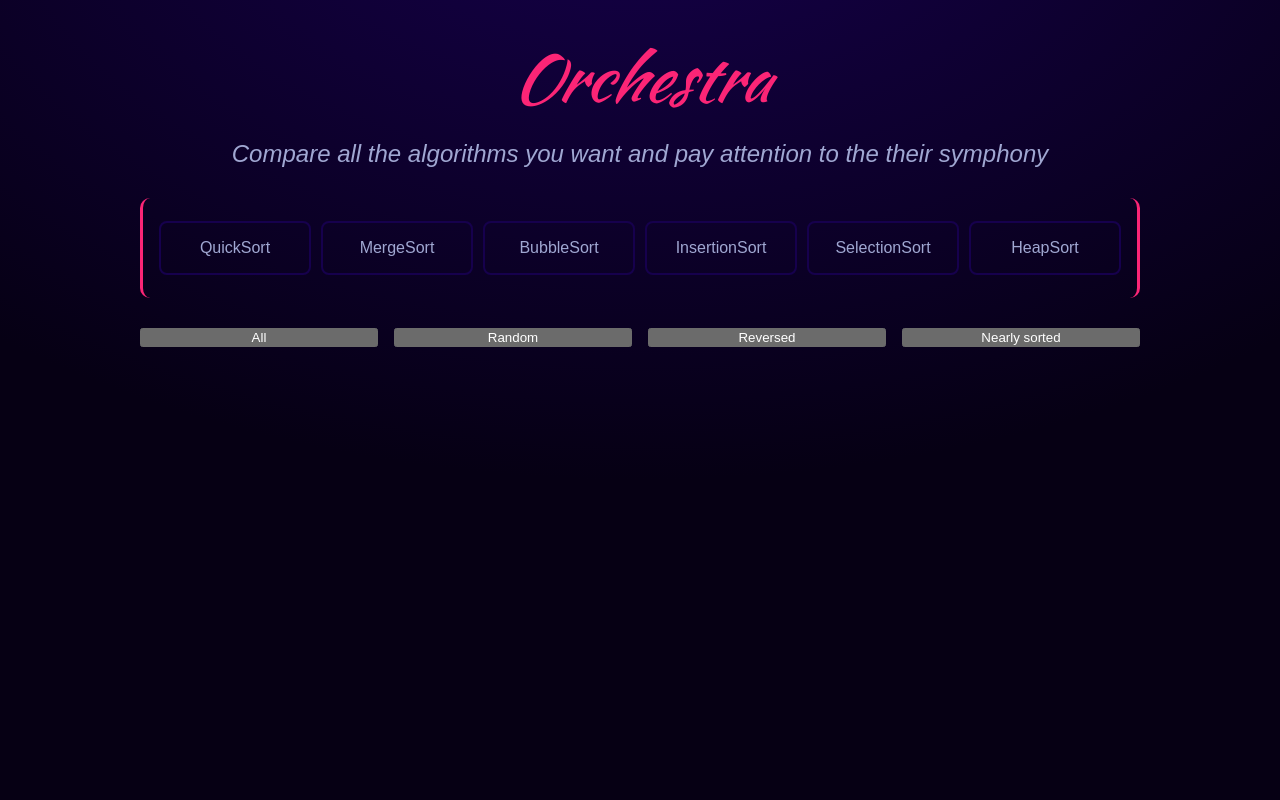
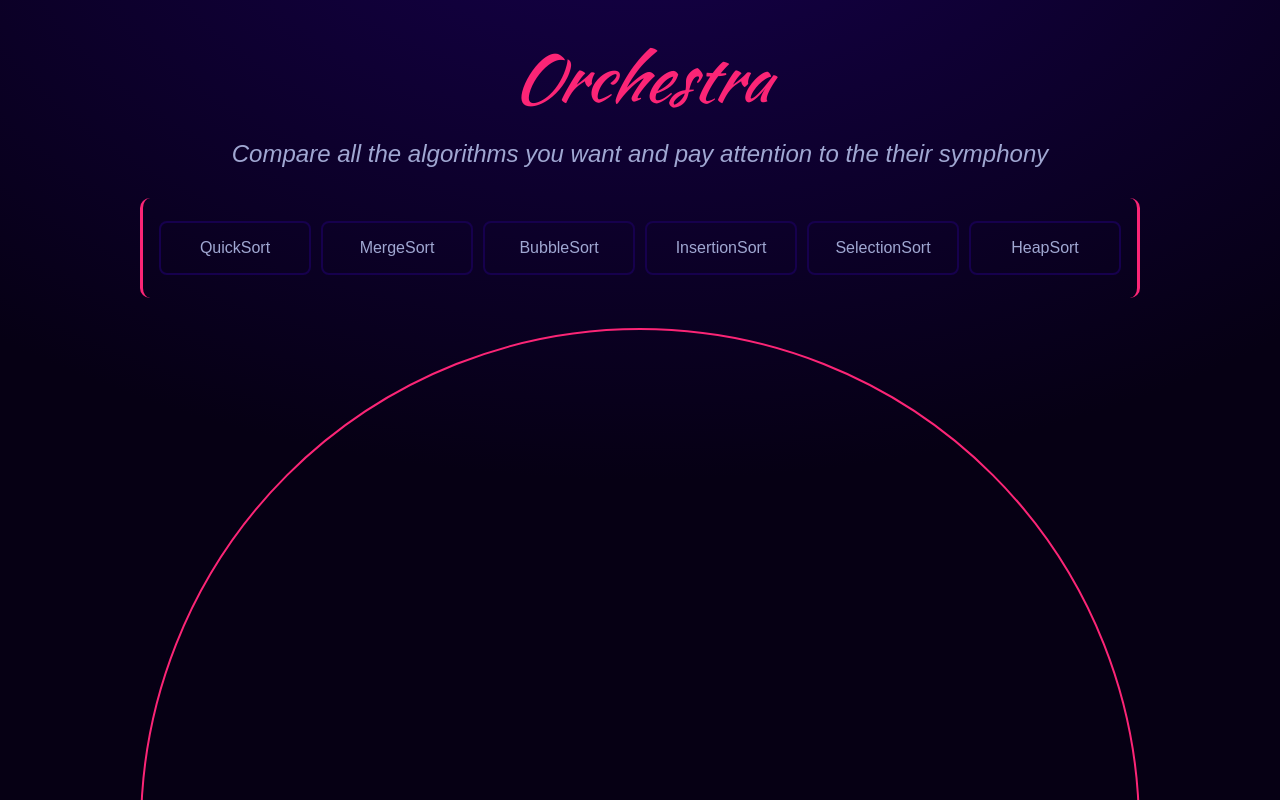
Before and after one commit to Eckry/Sorted-Symphony, a React (Vite) app: page /comparison in a window 1280 px wide. Shown: the top 800 px of the page. Built offline with nearby package versions, Linux system fonts and the light colour scheme; a web font is replaced by a local one.

Commit message:
add basic styles and change rows for columns in comparison

```diff
--- a/src/components/Playground.tsx
+++ b/src/components/Playground.tsx
@@ -3,6 +3,7 @@ import { Algorithm } from "../types";
 import { sortOptions } from "../consts";
 import { PlaygroundBlock } from "./PlaygroundBlock";
 import React from "react";
+import { PlayIcon } from "../icons";
 
 interface Props {
   algorithmsSelected: Algorithm[];
@@ -10,7 +11,7 @@ interface Props {
 
 export const Playground: React.FC<Props> = ({ algorithmsSelected }) => {
   const createHandleColumnClick = (column: number) => () => {
-    algorithmsSelected.forEach((_, row) => {
+    Object.values(sortOptions).forEach((_, row) => {
       const block = document.querySelector(
         `.playground-block-${column}-${row}`
       );
@@ -22,8 +23,10 @@ export const Playground: React.FC<Props> = ({ algorithmsSelected }) => {
   };
 
   const createHandleRowClick = (row: number) => () => {
-    Object.values(sortOptions).forEach((_, column) => {
-      const block = document.querySelector(`.playground-block-${column}-${row}`);
+    algorithmsSelected.forEach((_, column) => {
+      const block = document.querySelector(
+        `.playground-block-${column}-${row}`
+      );
 
       if (block instanceof HTMLElement) {
         block.click();
@@ -32,8 +35,8 @@ export const Playground: React.FC<Props> = ({ algorithmsSelected }) => {
   };
 
   const handleClickAll = () => {
-    algorithmsSelected.forEach((_, row) => {
-      Object.values(sortOptions).forEach((__, column) => {
+    Object.values(sortOptions).forEach((_, row) => {
+      algorithmsSelected.forEach((__, column) => {
         const block = document.querySelector(
           `.playground-block-${column}-${row}`
         );
@@ -45,21 +48,36 @@ export const Playground: React.FC<Props> = ({ algorithmsSelected }) => {
     });
   };
 
+  const gridColumns = {
+    gridTemplateColumns: `repeat(${algorithmsSelected.length + 1}, 1fr)`,
+  };
+
   return (
     <section className="playground-container">
-      <div className="playground-type">
-        <button onClick={handleClickAll}>All</button>
-        {Object.values(sortOptions).map((option, idx) => {
+      <div style={gridColumns} className="playground-type">
+        <button className="click-all" onClick={handleClickAll}>
+          <PlayIcon />
+        </button>
+        {algorithmsSelected.map((algorithm, idx) => {
           return (
-            <button key={option} onClick={createHandleColumnClick(idx)}>{option}</button>
+            <button
+              key={`${algorithm}-${idx}`}
+              onClick={createHandleColumnClick(idx)}
+            >
+              <PlayIcon />
+              {algorithm}
+            </button>
           );
         })}
 
-        {algorithmsSelected.map((algorithm, row) => {
+        {Object.values(sortOptions).map((sortOption, row) => {
           return (
             <React.Fragment key={crypto.randomUUID()}>
-              <button onClick={createHandleRowClick(row)}>{algorithm}</button>
-              {Object.values(sortOptions).map((sortOption, column) => {
+              <button onClick={createHandleRowClick(row)}>
+                <PlayIcon />
+                {sortOption}
+              </button>
+              {algorithmsSelected.map((algorithm, column) => {
                 return (
                   <PlaygroundBlock
                     algorithm={algorithm}
--- a/src/components/styles/Playground.css
+++ b/src/components/styles/Playground.css
@@ -5,6 +5,13 @@
 
 .playground-type {
   display: grid;
-  grid-template-columns: 1fr 1fr 1fr 1fr;
   gap: 1rem;
 }
+
+.click-all {
+  background-color: transparent;
+  border: 2px solid var(--highlight-color);
+  border-radius: 50%;
+  aspect-ratio: 1;
+  cursor: pointer;
+}
```
